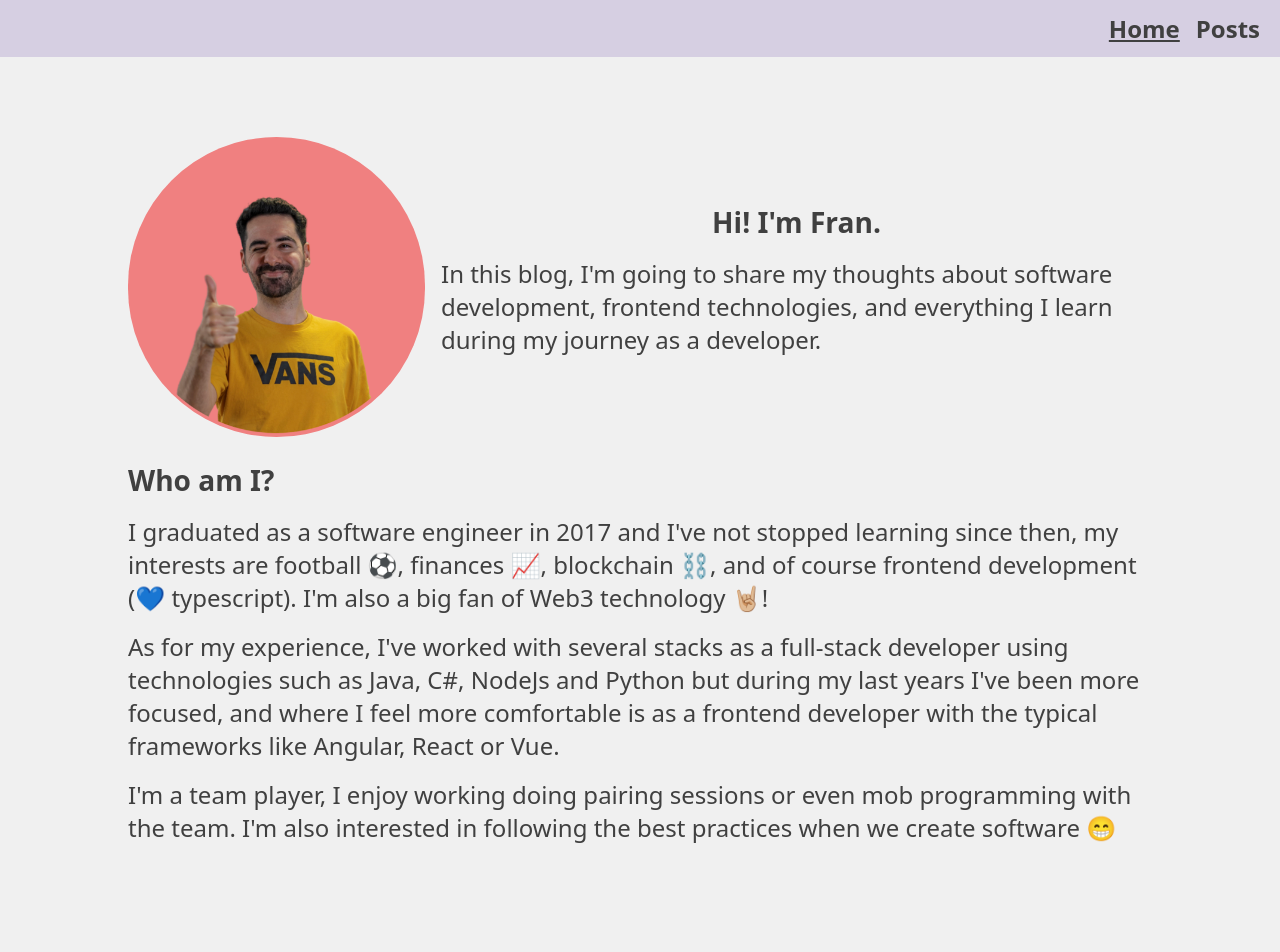
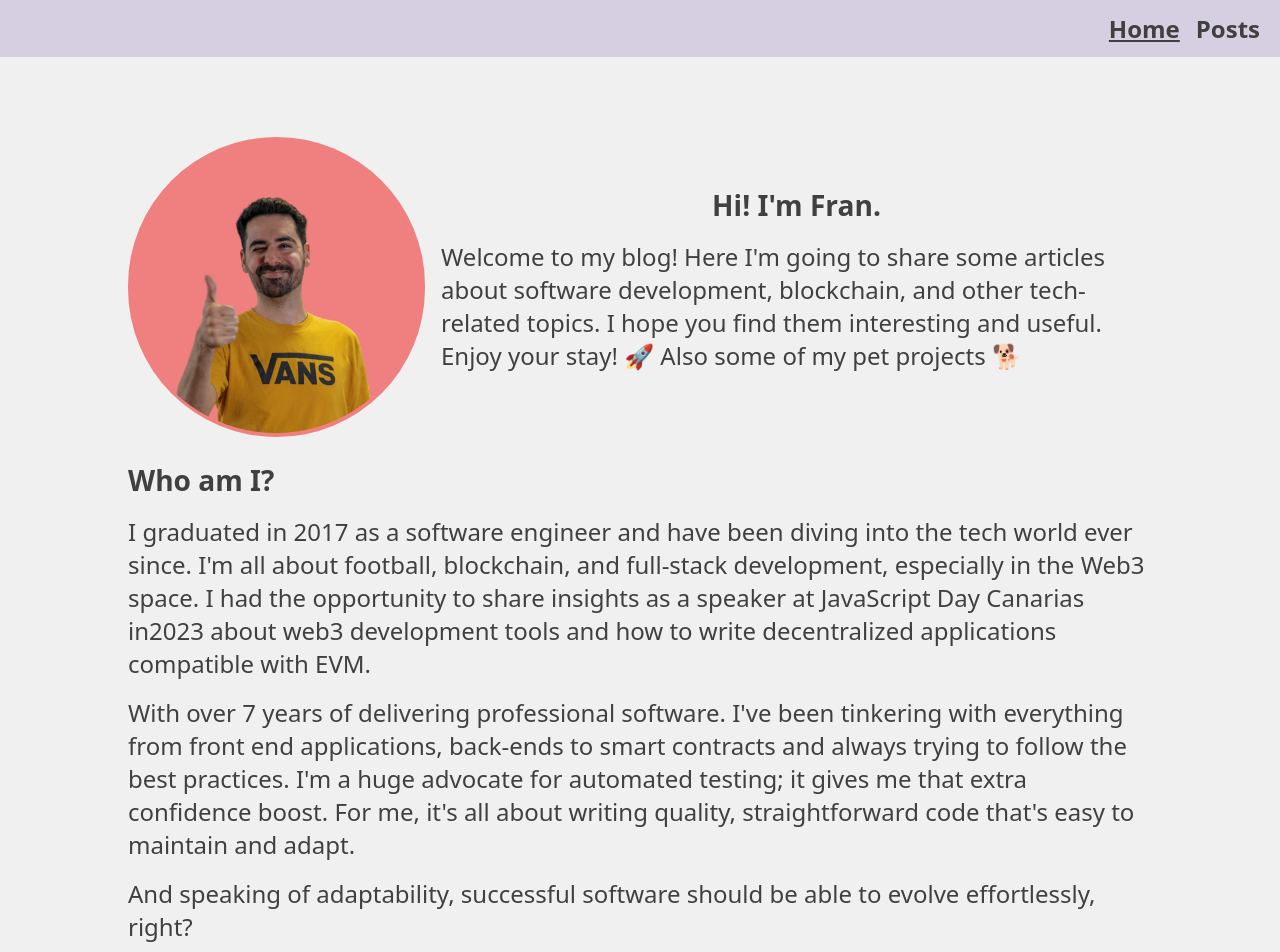
Before and after one commit to 0fprod/0f-blog, a Next.js app: page / in a window 1280 px wide. Shown: the top 952 px of the page. Built offline with nearby package versions, Linux system fonts and the light colour scheme.

Commit message:
refactor homepage intro

```diff
--- a/src/components/home/Home.tsx
+++ b/src/components/home/Home.tsx
@@ -12,8 +12,9 @@ export default function Home() {
           <SectionContent>
             <h1>Hi! I'm Fran.</h1>
             <p>
-              In this blog, I'm going to share my thoughts about software development, frontend technologies, and
-              everything I learn during my journey as a developer.
+              Welcome to my blog! Here I'm going to share some articles about software development, blockchain, and
+              other tech-related topics. I hope you find them interesting and useful. Enjoy your stay! 🚀 Also some of
+              my pet projects 🐕
             </p>
           </SectionContent>
         </SectionHeader>
@@ -21,19 +22,18 @@ export default function Home() {
         <section>
           <h3> Who am I?</h3>
           <p>
-            I graduated as a software engineer in 2017 and I've not stopped learning since then, my interests are
-            football ⚽️, finances 📈, blockchain ⛓️, and of course frontend development (💙 typescript). I'm also a big
-            fan of Web3 technology 🤘🏼!
+            I graduated in 2017 as a software engineer and have been diving into the tech world ever since. I'm all
+            about football, blockchain, and full-stack development, especially in the Web3 space. I had the opportunity
+            to share insights as a speaker at JavaScript Day Canarias in2023 about web3 development tools and how to
+            write decentralized applications compatible with EVM.
           </p>
           <p>
-            As for my experience, I've worked with several stacks as a full-stack developer using technologies such as
-            Java, C#, NodeJs and Python but during my last years I've been more focused, and where I feel more
-            comfortable is as a frontend developer with the typical frameworks like Angular, React or Vue.
+            With over 7 years of delivering professional software. I've been tinkering with everything from front end
+            applications, back-ends to smart contracts and always trying to follow the best practices. I'm a huge
+            advocate for automated testing; it gives me that extra confidence boost. For me, it's all about writing
+            quality, straightforward code that's easy to maintain and adapt.
           </p>
-          <p>
-            I'm a team player, I enjoy working doing pairing sessions or even mob programming with the team. I'm also
-            interested in following the best practices when we create software 😁
-          </p>
+          <p>And speaking of adaptability, successful software should be able to evolve effortlessly, right?</p>
         </section>
       </PageSection>
     </React.Fragment>
```
